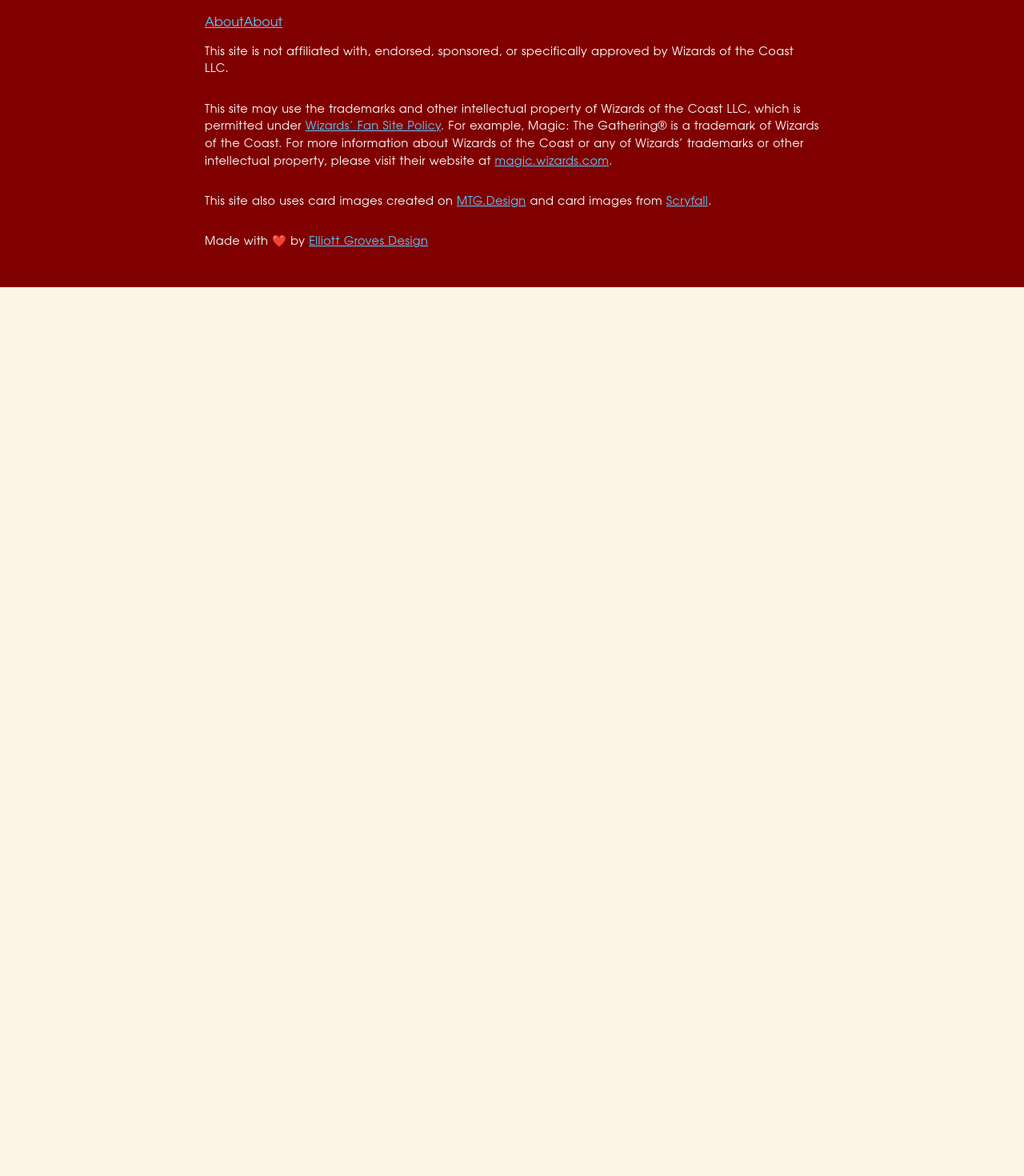
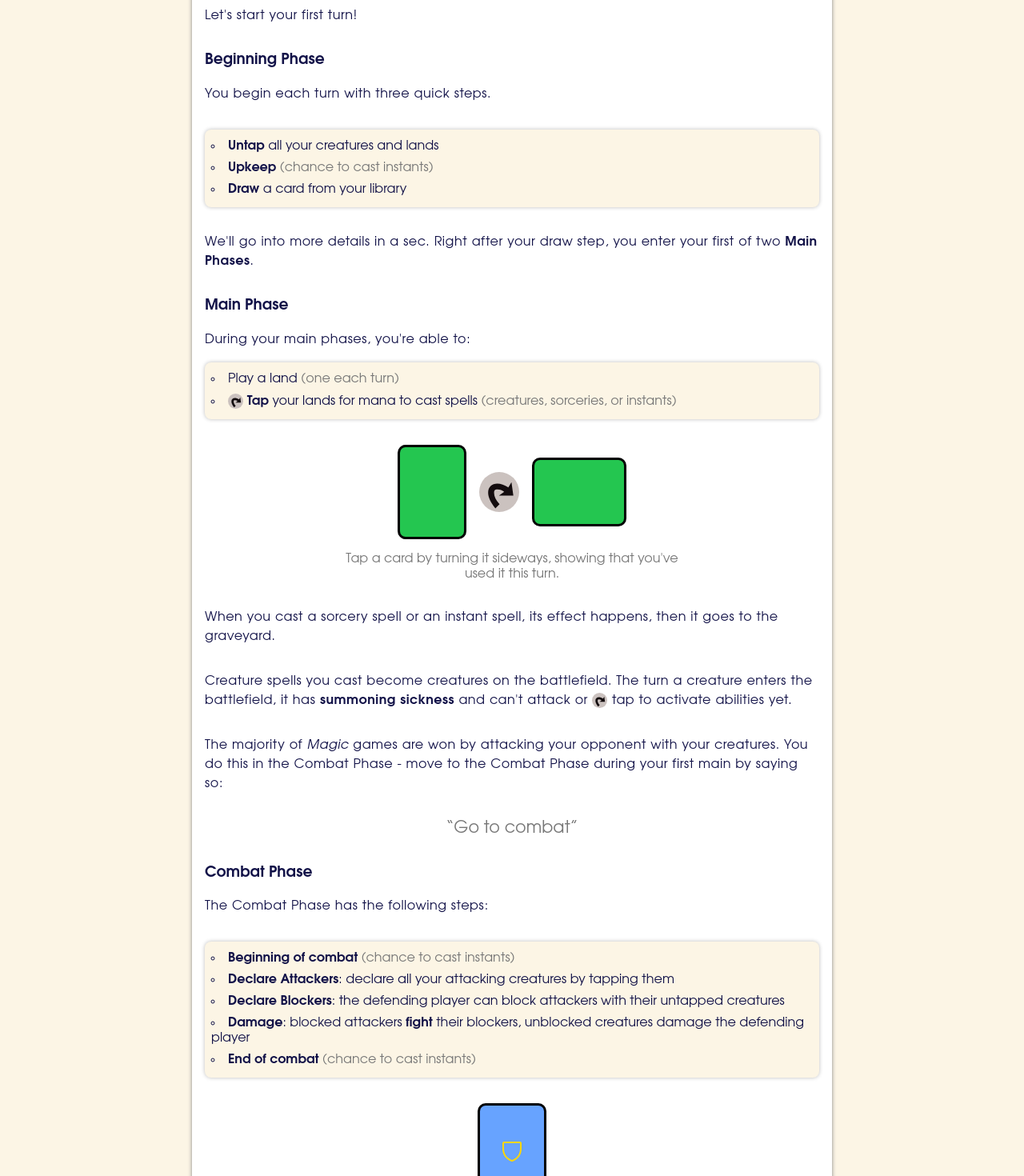
Before and after one commit to elliottgroves/new-player-cube-manual, a React (Create React App) app: page /tutorial in a window 1280 px wide. Shown: the part 1330-2800 px from the top of the page at 80% size. Before the commit the page ends 1689 px from the top, so only its background shows below. Built offline with nearby package versions, Linux system fonts and the light colour scheme; a web font is replaced by a local one.

Commit message:
Tutorial refactor, cheat sheet updates

```diff
--- a/src/CheatSheetPage.js
+++ b/src/CheatSheetPage.js
@@ -2,25 +2,26 @@ import './cheat-sheet-page.css';
 import AnimatedLayout from './AnimatedLayout.js';
 import { Link } from 'react-router-dom';
 import { ArrowBendRightDown, Info, DotOutline, Crown, Lightning } from '@phosphor-icons/react';
+import t from './icons/t.svg';
 
 export default function CheatSheetPage() {
   return (
     <AnimatedLayout>
-      <section className="cheat-sheet">
-        <div className="color-key">
+      <figure className="cheat-sheet">
+        <figcaption className="color-key">
           <p>
-            <div className="color sorceries"></div>
+            <span className="color sorceries"/>
             <span>Can cast <b>creatures, sorceries, instants</b></span>
           </p>
           <p>
-            <div className="color instants"></div>
+            <span className="color instants"/>
             <span>Can <i>only</i> cast <b>instant</b> spells</span>
           </p>
           <p>
-            <div className="color none"></div>
+            <span className="color none"/>
             <span>Can't cast spells</span>
           </p>
-        </div>
+        </figcaption>
 
         <ul className="steps-and-phases">
           <li className="none">
@@ -57,23 +58,14 @@ export default function CheatSheetPage() {
         </ul>
 
         <div className="combat-tips">
-          <h3>Combat Tips</h3>
+          <h3>Combat Reminders</h3>
           <ul>
-            <li>
-              <DotOutline size={24}/><span>Creatures can't tap the turn you play them, so they also can't attack.</span>
-            </li>
-            <li>
-              <DotOutline size={24}/><span>You declare all your attackers at the same time. Tap a creature to attack with it.</span>
-            </li>
-            <li>
-              <DotOutline size={24}/><span>The defending player can block your attackers with their untapped creatures.</span>
-            </li>
-            <li>
-              <DotOutline size={24}/><span>Multiple creatures can block one attacker. The attacking player picks the order the blockers take damage.</span>
-            </li>
-            <li>
-              <DotOutline size={24}/><span>A creature that takes more damage than its toughness in one turn dies and is put in the graveyard.</span>
-            </li>
+            <li>Creatures played this turn have <i>summoning sickness</i> and can't attack or activate <img src={t} className="symbol"/> tap abilities until your next turn</li>
+            <li>Declare all attacking creatures at the same time by tapping them</li>
+            <li>The defending player can block attacking creatures with their untapped creatures</li>
+            <li>Blocked attackers fight their blockers, unblocked creatures damage the defending player</li>
+            <li>A creature that takes more damage than its toughness in one turn dies and is put in the graveyard</li>
+            <li>Multiple creatures can block one attacker - the attacking player picks the order the blockers take damage</li>
           </ul>
         </div>
 
@@ -85,7 +77,7 @@ export default function CheatSheetPage() {
         <Link to="/instants">
           <button className="large-nav-button">Detailed instants rules<Lightning className="inline-icon" /></button>
         </Link>
-      </section>
+      </figure>
     </AnimatedLayout>
   );
 }
--- a/src/FinishBuildPage.js
+++ b/src/FinishBuildPage.js
@@ -41,8 +41,8 @@ export default function BuildPage() {
           </figure>
         </div>
 
-        <p>It's also a good idea to tend towards cards with lower mana costs, having mostly cards that cost 2-4 mana. You can figure out how much total mana a card costs by adding the number of colored mana symbols <span className="inline-no-wrap">(<img src={r}/>)</span> to the other number <span className="inline-no-wrap">(<img src={two} />)</span>.</p>
-      <p>The number in the gray circle means you can spend mana of any color when paying for that part of the mana cost. For example, <span className="inline-no-wrap"><img src={two}/><img src={r}/><img src={r}/></span> means a card costs <b>four mana</b> total: <b>two mana of any color</b> and <b>two red mana</b>.</p>
+        <p>It's also a good idea to tend towards cards with lower mana costs, having mostly cards that cost 2-4 mana. You can figure out how much total mana a card costs by adding the number of colored mana symbols <span className="inline-no-wrap">(<img src={r} className="symbol"/>)</span> to the other number <span className="inline-no-wrap">(<img src={two} className="symbol"/>)</span>.</p>
+      <p>The number in the gray circle means you can spend mana of any color when paying for that part of the mana cost. For example, <span className="inline-no-wrap"><img src={two} className="symbol"/><img src={r} className="symbol"/><img src={r} className="symbol"/></span> means a card costs <b>four mana</b> total: <b>two mana of any color</b> and <b>two red mana</b>.</p>
 
         <CollapsibleScroll title={'Need help choosing?'}>
           <p>The <i>Magic</i> community has an acronym to help evaluate which cards are best in a draft:</p>
--- a/src/TutorialPage.js
+++ b/src/TutorialPage.js
@@ -3,30 +3,161 @@ import AnimatedLayout from './AnimatedLayout.js';
 import PageHeaderCard from './PageHeaderCard.js';
 import CollapsibleScroll from './CollapsibleScroll.js';
 import { Link } from 'react-router-dom';
-import { Crown, Lightning, Scroll } from '@phosphor-icons/react';
+import { Info, Sword, Shield, Crown, Lightning, Scroll } from '@phosphor-icons/react';
+import t from './icons/t.svg';
 
 export default function TutorialPage() {
   return (
     <AnimatedLayout>
-      <section>
+      <section className="tutorial-page">
         <PageHeaderCard
           pageTitle="How to play"
           iconFunction={() => <Crown />}
           artCardScryfallId="b88a762d-19ed-451d-a3a9-b3e7eea40f67"
         />
 
-        <p>Let's start by deciding who's going first. Roll dice or whatever random method you like, and whoever wins gets to pick if they want to <b>play</b> first or <b>draw</b> first. The player who goes first skips their draw on their first turn, but gets the chance to play cards before their opponent.</p>
-        <p>Once that's decided, shuffle up your deck face down, then draw 7 cards. You need a good mix of lands and spells to play - if you have 1 or less lands or 6 or more lands, you should take a mulligan.
-        </p>
+        <p>Now that you've put your cards into a deck, they've become your <b>library</b> of spells. You and your opponent are about to put each others' libraries to the test!</p>
+
+        <p>Let's start by deciding who's going first. Take turns rolling two dice, and whoever rolled higher gets to choose if they want to <b>play</b> first or <b>draw</b> first.</p>
+
+        <p className="tip"><Info className="inline-icon"/>The player who goes first <b>skips their draw on the first turn</b> but gets to play cards first, which is a big advantage.</p>
+
+        <p>Once that's decided, shuffle up your library face down, then draw <b>7</b> cards. You need a good mix of lands and spells to play - if that hand has 1 or less lands or 6 or more lands, you should take a mulligan.</p>
 
         <CollapsibleScroll style={{ background: 'red' }} title={'Tell me how to mulligan'}>
-          <p>Shuffle your hand back into your deck and draw a new hand of 7 cards. If you keep that hand, put one card from your hand on the bottom of your deck.</p>
+          <p>Shuffle your hand back into your library and draw a new hand of 7 cards. If you keep that hand, put one card from your hand on the bottom of your deck.</p>
           <p>The offical rule if you need to mulligan multiple times is to put one additional card back each time (2 mulligans means put 2 on bottom, etc). For your first games if you need to mulligan more than once I would recommend putting only one card back after any mulligans so you can both play a more fun game, but it's up to you.</p>
         </CollapsibleScroll>
+
+        <p>Once both players keep their hands, it's time to start the game. Both players start at <b>20 life points</b> - you win by getting your opponent to 0 life.</p>
+
+        <p>Here's a guideline of what your board will look like as you play.</p>
+
+        <div className="board">
+          <div className="creatures">Creatures</div>
+          <div className="lands">Lands</div>
+          <div className="library">Library</div>
+          <div className="graveyard">Graveyard</div>
+        </div>
+
+        <p>Finally, try and announce everything you're doing to make sure it's clear to your opponent, and ask you're opponent if you're not sure what they're doing.</p>
+
+        <p>Let's start your first turn!</p>
+
+        <h3>Beginning Phase</h3>
+
+        <p>You begin each turn with three quick steps.</p>
+
+        <ul className="tutorial-list">
+          <li><b>Untap</b> all your creatures and lands</li>
+          <li><b>Upkeep</b> <span className="note">(chance to cast instants)</span></li>
+          <li><b>Draw</b> a card from your library</li>
+        </ul>
+
+        <p>We'll go into more details in a sec. Right after your draw step, you enter your first of two <b>Main Phases</b>.</p>
+
+        <h3>Main Phase</h3>
+
+        <p className="mb-1">During your main phases, you're able to:</p>
+
+        <ul className="tutorial-list">
+          <li>Play a land <span className="note">(one each turn)</span></li>
+          <li><img src={t} className="symbol"/> <b>Tap</b> your lands for mana to cast spells <span className="note">(creatures, sorceries, or instants)</span></li>
+        </ul>
+
+        <figure className="tap-explainer">
+          <div className="tap-diagram">
+            <div className="card untapped"/>
+            <img src={t}/>
+            <div className="card tapped"/>
+          </div>
+          <figcaption>Tap a card by turning it sideways, showing that you've used it this turn.</figcaption>
+        </figure>
+
+        <p>When you cast a sorcery spell or an instant spell, its effect happens, then it goes to the graveyard.</p>
+
+        <p>Creature spells you cast become creatures on the battlefield. The turn a creature enters the battlefield, it has <b>summoning sickness</b> and can't attack or <img src={t} className="symbol"/> tap to activate abilities yet.</p>
+
+        <p>The majority of <i>Magic</i> games are won by attacking your opponent with your creatures. You do this in the Combat Phase - move to the Combat Phase during your first main by saying so:</p>
+
+        <q>Go to combat</q>
+
+        <h3>Combat Phase</h3>
+
+        <p>The Combat Phase has the following steps:</p>
+
+        <ul className="tutorial-list">
+          <li><b>Beginning of combat</b> <span className="note">(chance to cast instants)</span></li>
+          <li><b>Declare Attackers</b>: declare all your attacking creatures by tapping them</li>
+          <li><b>Declare Blockers</b>: the defending player can block attackers with their untapped creatures</li>
+          <li><b>Damage</b>: blocked attackers <b>fight</b> their blockers, unblocked creatures damage the defending player</li>
+          <li><b>End of combat</b> <span className="note">(chance to cast instants)</span></li>
+        </ul>
+
+        <figure className="block-explainer">
+          <div className="block-diagram">
+            <div className="card attacker">
+              <Sword size={32} />
+            </div>
+            <div className="card blocker">
+              <Shield size={32} />
+            </div>
+          </div>
+          <figcaption>You can show that a creature is blocking by putting it in front of the attacking creature.</figcaption>
+        </figure>
+
+        <p>When creatures fight, each deals damage equal to its <span className="inline-no-wrap"><Sword className="inline-icon"/><b>Power</b></span> to the other's <span className="inline-no-wrap"><Shield className="inline-icon"/><b>Toughness</b></span>. Creatures that take more damage than their Toughness in a turn die - they go to the graveyard.</p>
+
+        <p className="tip">A creature's <span className="inline-no-wrap"><Sword className="inline-icon"/>Power</span> and <span className="inline-no-wrap"><Shield className="inline-icon"/>Toughness</span> are in the box in bottom right. A 2/3 has 2 <span className="inline-no-wrap"><Sword className="inline-icon"/>Power</span> and 3 <span className="inline-no-wrap"><Shield className="inline-icon"/>Toughness</span>.</p>
+
+        <p>Also, multiple creatures can block one attacker. When this happens, all the blockers fight the attacker:</p>
+
+        <ul className="tutorial-list">
+          <li>All the blocking creatures deal damage equal to their power to the attacker</li>
+          <li>The attacker chooses in what order the blocking creatures take damage</li>
+          <li>If a blocker dies, keep dealing damage to the rest</li>
+          <li>Continue until the attacker has dealt its entire <span className="inline-no-wrap"><Sword className="inline-icon"/>Power</span> worth of damage</li>
+        </ul>
+
+        <p>Once damage has been dealt, you enter your second Main Phase for the turn. It's the same as the first - you can play your land for turn if you haven't already, or cast any spells you want after combat.</p>
+
+        <h3>Ending Phase</h3>
+
+        <p>After your second Main Phase is over, so is your turn! At the end of turn, damage wears off of your creatures and you discard to 7 cards in hand if you have more than that. Pass to your opponent and they start from the top.</p>
+
+        <p>To recap, each turn:</p>
+
+        <ul className="tutorial-list">
+          <li><b>Untap</b> all your cards, <b>upkeep</b> <span className="note">(can cast instants)</span>, then <b>draw</b> a card <span className="note">(first player skips all this on the first turn)</span></li>
+          <li><b>First main phase</b> - you can play one land a turn and cast creature, instant, and sorcery spells</li>
+          <li><b>Combat</b> - attack with your attackers, then your opponent can block with their untapped creatures, then damage is dealt</li>
+          <li><b>Second main phase</b> - play land if you haven't, cast spells</li>
+          <li><b>End turn</b> - damage wears off, discard to 7</li>
+        </ul>
+
+        <h3>Finally - Instant Spells</h3>
+
+        <p>You have probably noticed a bunch of places to cast instants. Actually, you can cast an instant spell <em>at any time</em> on either player's turn. Casting your instant spells at the right time is a big way to get an edge in a game.</p>
+
+        <p>A great time to cast instants is during combat. Your opponent might have lined up the perfect blocks, but you can surprise them with an instant spell before damage! You can announce it after blocks are declared:</p>
+
+        <figure className="card-figure">
+          <img
+            className="card-image"
+            alt="Giant Growth"
+            src="https://cards.scryfall.io/normal/front/f/3/f349c459-6d80-4919-bb49-f1613f9b8d1f.jpg?1573513727" />
+          <figcaption>"Before damage, I cast Giant Growth on my creature"</figcaption>
+        </figure>
+
+        <p>Giant Growth can turn a tiny 1/1 into a powerful 4/4 and have it live through or deal crucial damage! Instants during combat can completely change the tide of battle.</p>
+
+        <p>You can also cast instants <b>"in response"</b> to other spells. If you want to master all the rules of instants, check out the rules below. For your first games, don't sweat it too much.</p>
 
         <Link to="/instants">
           <button className="large-nav-button">Instants Rules<Lightning className="inline-icon" /></button>
         </Link>
+
+        <p><b>That's it!</b> Get out there and game!</p>
 
         <Link to="/cheat-sheet">
           <button className="large-nav-button">Turn cheat sheet<Scroll className="inline-icon" /></button>
--- a/src/app.css
+++ b/src/app.css
@@ -248,6 +248,11 @@ svg.inline-icon {
   vertical-align: middle;
   margin-right: 0.25rem;
 }
+.symbol {
+  display: inline;
+  height: 1.2em;
+  vertical-align: middle;
+}
 
 .two-colors-reminder {
   background: var(--primary-color);
--- a/src/finish-build-page.css
+++ b/src/finish-build-page.css
@@ -31,11 +31,12 @@
 }
 
 .inline-no-wrap {
+  height: 100%;
   display: inline-flex;
   flex-wrap: nowrap;
-  vertical-align: middle;
+  align-items: center;
+  vertical-align: top;
 }
-
 
 .bread-explainer {
   background: #f0d1a0;
--- a/src/index.css
+++ b/src/index.css
@@ -7,8 +7,9 @@
   --confirm-color: #24C650;
   --button-color: #ffa633;
   --button-text-color: white;
+  --instants-color: lightblue;
+  --blocker-color: #67a3ff;
   --link-color: #5CCAFF;
-  --instants-color: lightblue;
   --visited-link-color: #1D8CCE;
   --col-sm-width: 450px;
   --desktop-width: 768px;
--- a/src/tutorial-page.css
+++ b/src/tutorial-page.css
@@ -1,29 +1,70 @@
-p img {
-  display: inline;
-  height: 22px;
-  vertical-align: middle;
-  margin-bottom: 1px;
+.tutorial-page .tip, .tutorial-page .tutorial-list {
+  background: var(--bg-color);
+  border-radius: 8px;
+  padding: 0.5rem;
+  box-shadow: 0 0 5px #0004;
+}
+.tutorial-page .note {
+  color: var(--text-color-alt);
 }
 
-.centaur-courser {
-  width: 100%;
-  aspect-ratio: 6.5/1;
-  object-fit: cover;
-  object-position: 0% 0%;
-  border-radius: 18px 18px 0 0;
-  max-width: 400px;
-  display: block;
-  margin: auto;
+.tutorial-page .tutorial-list {
+  margin-bottom: 2rem;
+  list-style-type: circle;
+  list-style-position: inside;
+}
+.tutorial-page .tutorial-list li {
+  padding: 0.25rem 0;
 }
 
-.main-phase-section {
-  background: linear-gradient(lightblue, transparent 400px);
+.tutorial-page .tap-explainer, .tutorial-page .block-explainer, .tutorial-page .card-figure {
+  margin: 0 auto;
+  max-width: var(--col-sm-width);
+}
+.tutorial-page .tap-explainer .tap-diagram {
+  display: flex;
+  align-items: center;
+  justify-content: center;
+  gap: 1rem;
+}
+.tutorial-page .tap-explainer .tap-diagram .card, .tutorial-page .block-explainer .card {
+  background: var(--confirm-color);
+  border: 3px solid black;
+  display: flex;
+  justify-content: center;
+  align-items: center;
+}
+.tutorial-page .tap-explainer .tap-diagram .untapped, .tutorial-page .block-explainer .blocker {
+  width: 80px;
+  aspect-ratio: 5 / 7;
+  flex-shrink: 0;
+}
+.tutorial-page .tap-explainer .tap-diagram .tapped, .tutorial-page .block-explainer .attacker {
+  height: 80px;
+  aspect-ratio: 7 / 5;
+  flex-shrink: 0;
+}
+.tutorial-page .tap-explainer .tap-diagram img {
+  width: 50px;
+}
+.tutorial-page .tap-explainer figcaption, .tutorial-page .block-explainer figcaption, .tutorial-page .card-figure figcaption {
+  text-align: center;
+  color: var(--text-color-alt);
+  margin-top: 1rem;
+  margin-bottom: 2rem;
 }
 
-.combat-section {
-  background: linear-gradient(red, transparent 400px);
+.tutorial-page .block-explainer .block-diagram {
+  display: flex;
+  flex-flow: column-reverse;
+  align-items: center;
 }
-
-.instant-cards-section {
-  background: linear-gradient(yellow, transparent 400px);
+.tutorial-page .block-explainer .attacker {
+  background: var(--primary-color);
+  color: var(--accent-color);
 }
+.tutorial-page .block-explainer .blocker {
+  background: var(--blocker-color);
+  color: var(--accent-color);
+  margin-bottom: -1rem;
+}
```
Also changed, not shown: src/cheat-sheet-page.css (+3 -7 lines), src/icons/t.svg (added).
